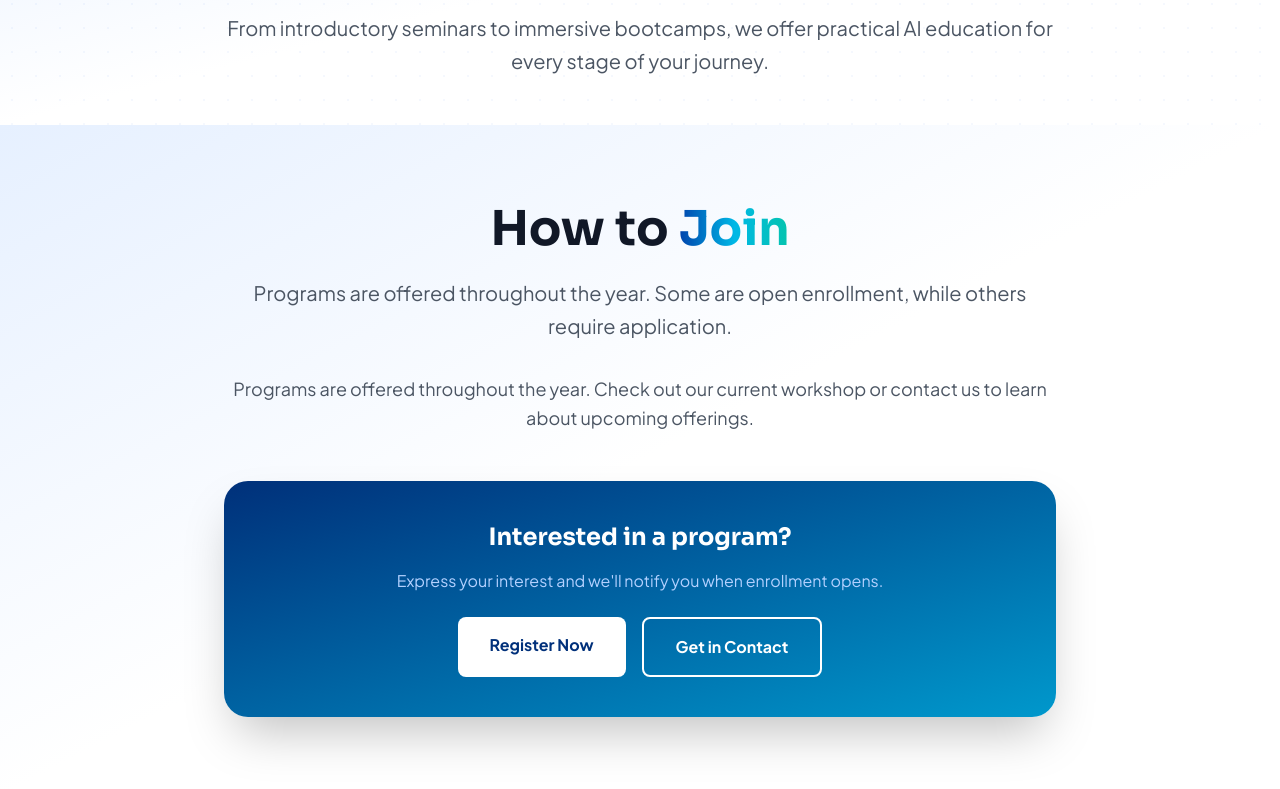
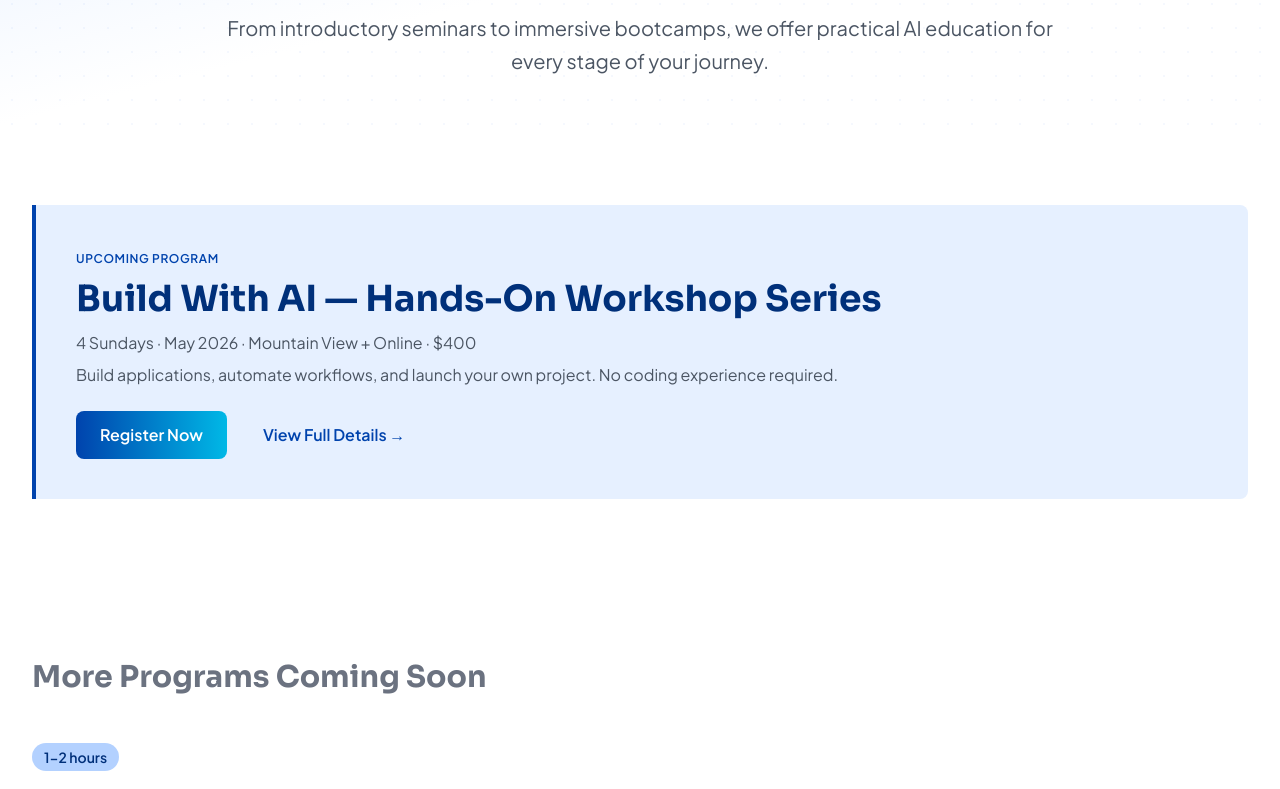
Before and after one commit to Beshton-Software-Inc/blueventure, a Next.js app: page /programs in a window 1280 px wide. Shown: the part 280-1069 px from the top of the page. Built offline with nearby package versions, Linux system fonts and the light colour scheme.

Commit message:
Undid the section duplication, and also fixed the extra repeating sentence within the section

```diff
--- a/app/programs/page.tsx
+++ b/app/programs/page.tsx
@@ -131,46 +131,6 @@ export default function Programs() {
           </p>
         </div>
       </section>
-
-      {/* How to Join */}
-      <Section className="bg-gradient-to-br from-primary-50 via-white to-electric-50">
-        <div className="max-w-4xl mx-auto px-4 sm:px-6 lg:px-8 text-center">
-          <h2 className="font-display font-bold text-4xl md:text-5xl mb-6">
-            How to <span className="text-gradient">Join</span>
-          </h2>
-          <p className="text-xl text-gray-600 mb-8 leading-relaxed">
-            Programs are offered throughout the year. Some are open enrollment,
-            while others require application.
-          </p>
-          <p className="text-lg text-gray-600 mb-12 leading-relaxed">
-            Programs are offered throughout the year. Check out our current
-            workshop or contact us to learn about upcoming offerings.
-          </p>
-
-          <div className="bg-gradient-to-br from-primary-700 to-electric-600 text-white p-10 rounded-3xl shadow-2xl">
-            <h3 className="font-display font-bold text-2xl mb-4">
-              Interested in a program?
-            </h3>
-            <p className="text-primary-100 mb-6">
-              Express your interest and we'll notify you when enrollment opens.
-            </p>
-            <div className="flex flex-col sm:flex-row gap-4 justify-center">
-              <a
-                href="/ai-workshop-spring-2026#register"
-                className="inline-block bg-white text-primary-700 px-8 py-4 rounded-lg font-bold hover:bg-primary-50 transition-colors"
-              >
-                Register Now
-              </a>
-              <a
-                href="/contact"
-                className="inline-block border-2 border-white text-white px-8 py-4 rounded-lg font-bold hover:bg-white hover:text-primary-700 transition-colors"
-              >
-                Get in Contact
-              </a>
-            </div>
-          </div>
-        </div>
-      </Section>
 
       {/* Featured: Upcoming Workshop */}
       <Section className="bg-white">
@@ -328,13 +288,10 @@ export default function Programs() {
           <h2 className="font-display font-bold text-4xl md:text-5xl mb-6">
             How to <span className="text-gradient">Join</span>
           </h2>
-          <p className="text-xl text-gray-600 mb-8 leading-relaxed">
+          <p className="text-xl text-gray-600 mb-12 leading-relaxed">
             Programs are offered throughout the year. Some are open enrollment,
-            while others require application.
-          </p>
-          <p className="text-lg text-gray-600 mb-12 leading-relaxed">
-            Programs are offered throughout the year. Check out our current
-            workshop or contact us to learn about upcoming offerings.
+            while others require application. Check out our current workshop
+            or contact us to learn about upcoming offerings.
           </p>
 
           <div className="bg-gradient-to-br from-primary-700 to-electric-600 text-white p-10 rounded-3xl shadow-2xl">
```
